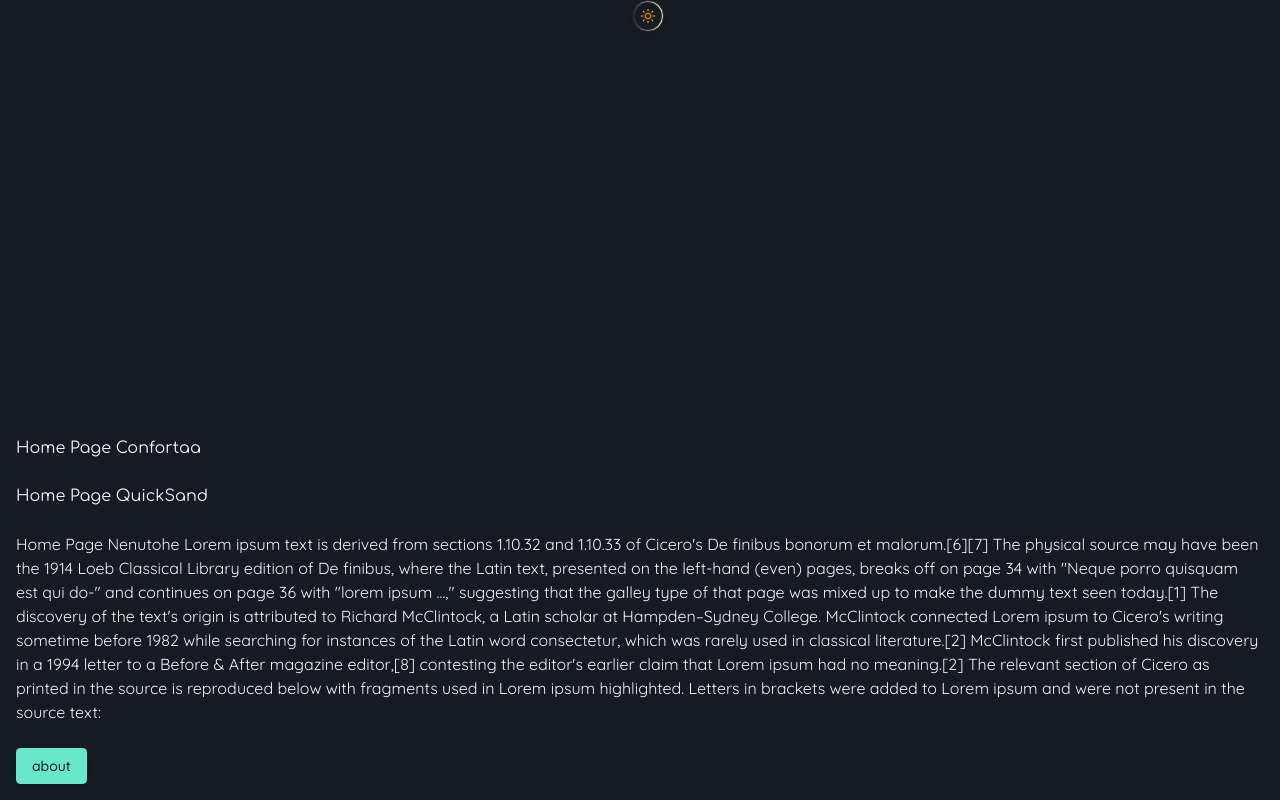
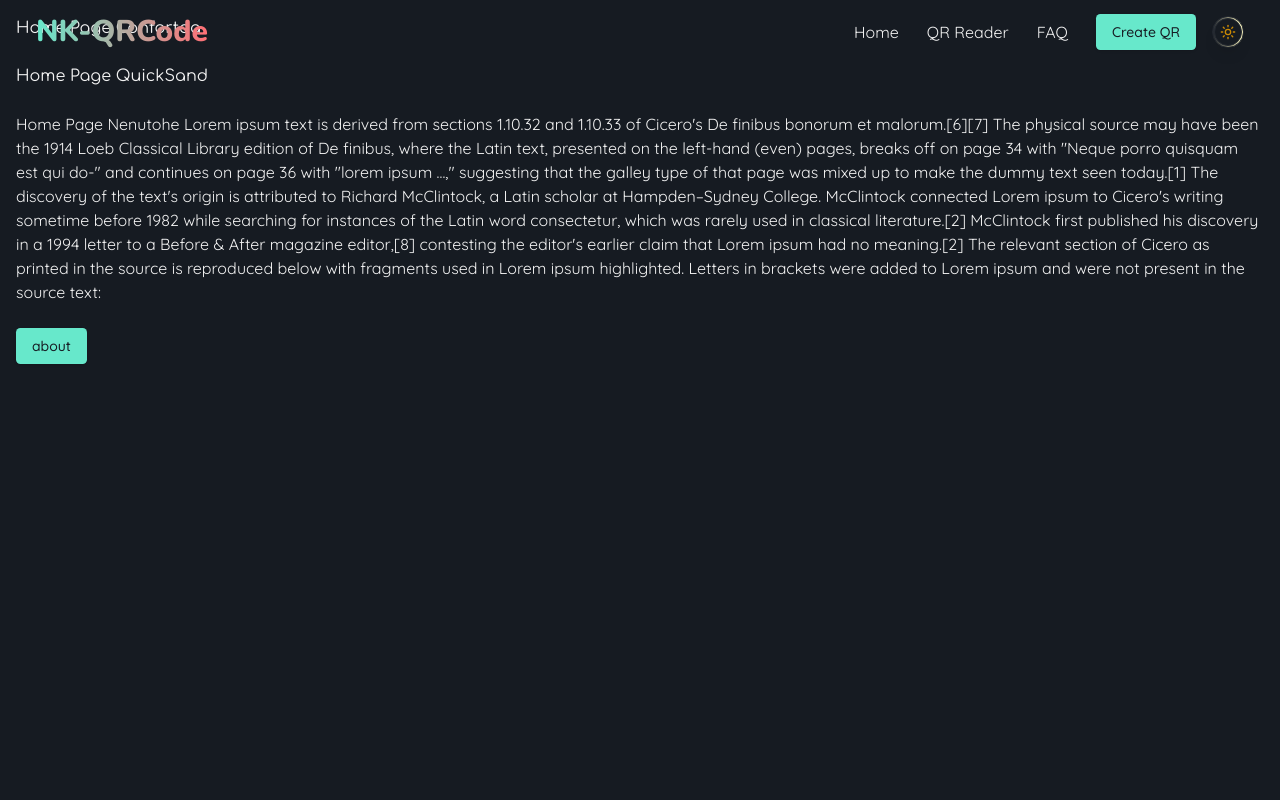
Before and after one commit to nkaryoli/nk_qrCode, a React (Vite) app: page / in a window 1280 px wide. Built offline with nearby package versions, Linux system fonts and the light colour scheme.

Commit message:
feat: move  modeToggle component to navbar

```diff
--- a/src/components/layout/Layout.tsx
+++ b/src/components/layout/Layout.tsx
@@ -1,7 +1,7 @@
 import { useScrollToTop } from '@/hooks/useScrollToTop';
 import { Outlet } from 'react-router-dom';
 import { ThemeProvider } from '../../hooks/theme-provider';
-import { ModeToggle } from '../ModeToggle';
+import Header from './header/Header';
 
 const Layout = () => {
     useScrollToTop();
@@ -9,9 +9,7 @@ const Layout = () => {
         <ThemeProvider defaultTheme="dark" storageKey="vite-ui-theme">
             <div className="grid-background"></div>
             <main className="min-h-screen flex flex-col items-center justify-between">
-                <div className="ml-4">
-                    <ModeToggle />
-                </div>
+                <Header />
                 <Outlet />
             </main>
         </ThemeProvider>
```
